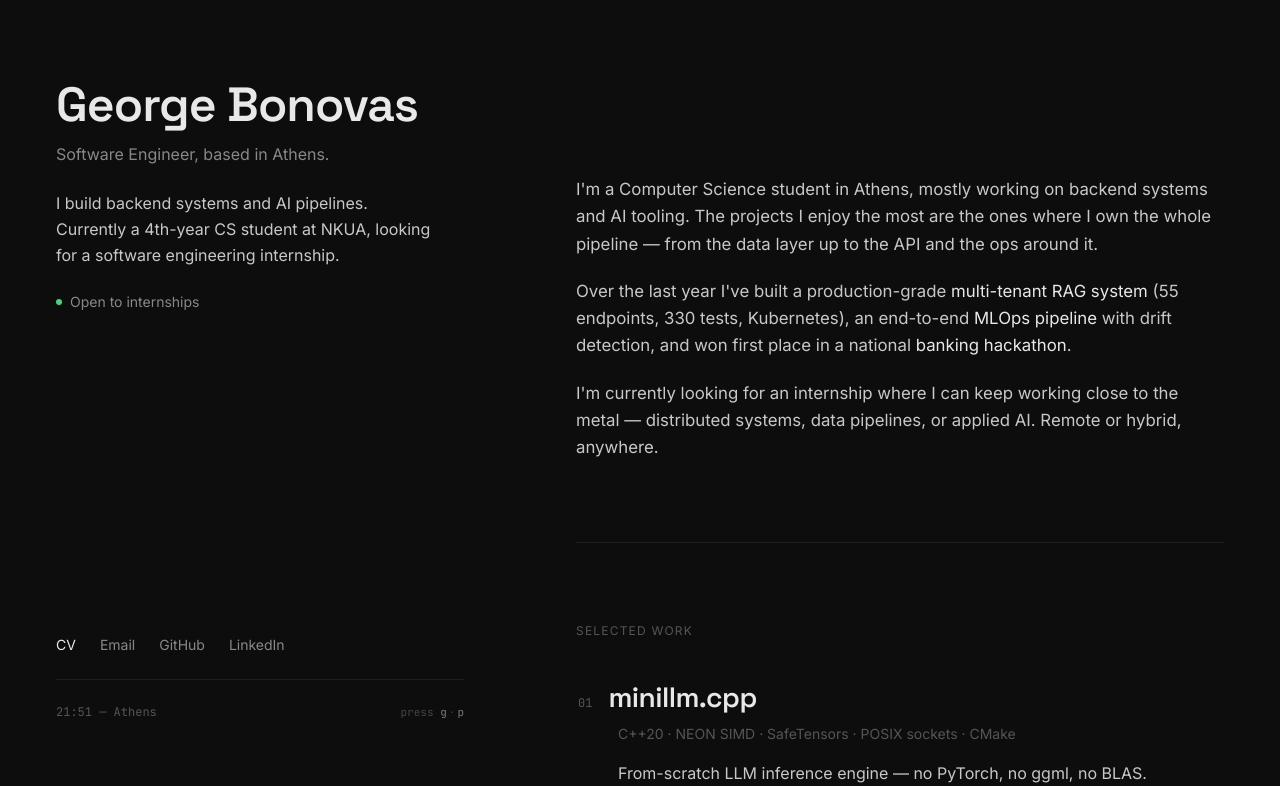
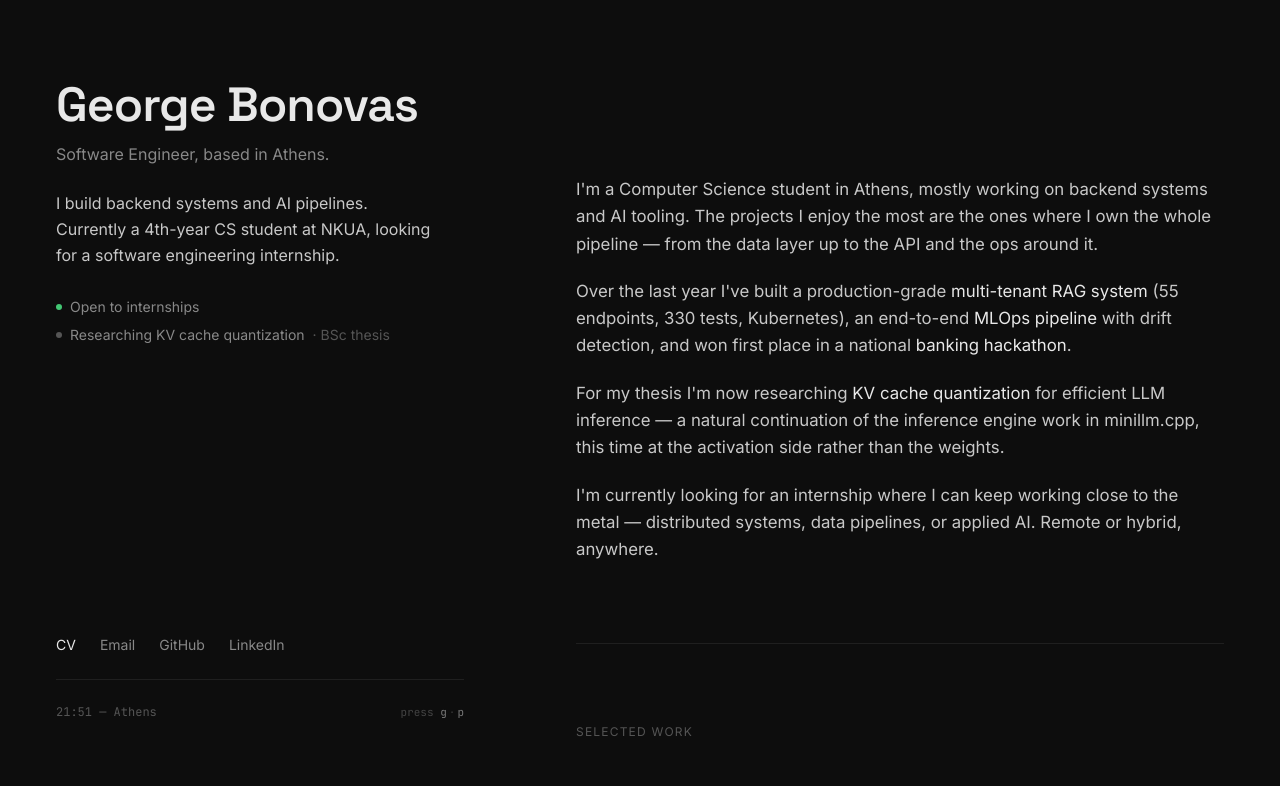
Before and after one commit to georgebon5/personal-website, a Next.js app: page / in a window 1280 px wide. Shown: the top 786 px of the page. Built offline with nearby package versions, Linux system fonts and the light colour scheme.

Commit message:
feat(content): add BSc thesis research on KV cache quantization to about & sidebar

```diff
--- a/app/components/About.tsx
+++ b/app/components/About.tsx
@@ -21,6 +21,13 @@ export default function About() {
           <span className="text-[#e8e8e8]">banking hackathon</span>.
         </p>
         <p>
+          For my thesis I&apos;m now researching{" "}
+          <span className="text-[#e8e8e8]">KV cache quantization</span> for
+          efficient LLM inference — a natural continuation of the inference
+          engine work in minillm.cpp, this time at the activation side rather
+          than the weights.
+        </p>
+        <p>
           I&apos;m currently looking for an internship where I can keep
           working close to the metal — distributed systems, data pipelines,
           or applied AI. Remote or hybrid, anywhere.
--- a/app/components/Sidebar.tsx
+++ b/app/components/Sidebar.tsx
@@ -48,10 +48,17 @@ export default function Sidebar() {
           student at NKUA, looking for a software engineering internship.
         </p>
 
-        <p className="mt-6 inline-flex items-center gap-2 text-sm text-[#888888] anim-3">
-          <span className="w-1.5 h-1.5 rounded-full bg-[#4ade80] animate-pulse-dot" />
-          Open to internships
-        </p>
+        <div className="mt-6 space-y-2 anim-3">
+          <p className="inline-flex items-center gap-2 text-sm text-[#888888]">
+            <span className="w-1.5 h-1.5 rounded-full bg-[#4ade80] animate-pulse-dot" />
+            Open to internships
+          </p>
+          <p className="flex items-center gap-2 text-sm text-[#888888]">
+            <span className="w-1.5 h-1.5 rounded-full bg-[#555555]" />
+            Researching KV cache quantization
+            <span className="text-[#555555]">· BSc thesis</span>
+          </p>
+        </div>
 
         <nav className="hidden lg:block mt-14 anim-4">
           <ul className="space-y-3">
```
